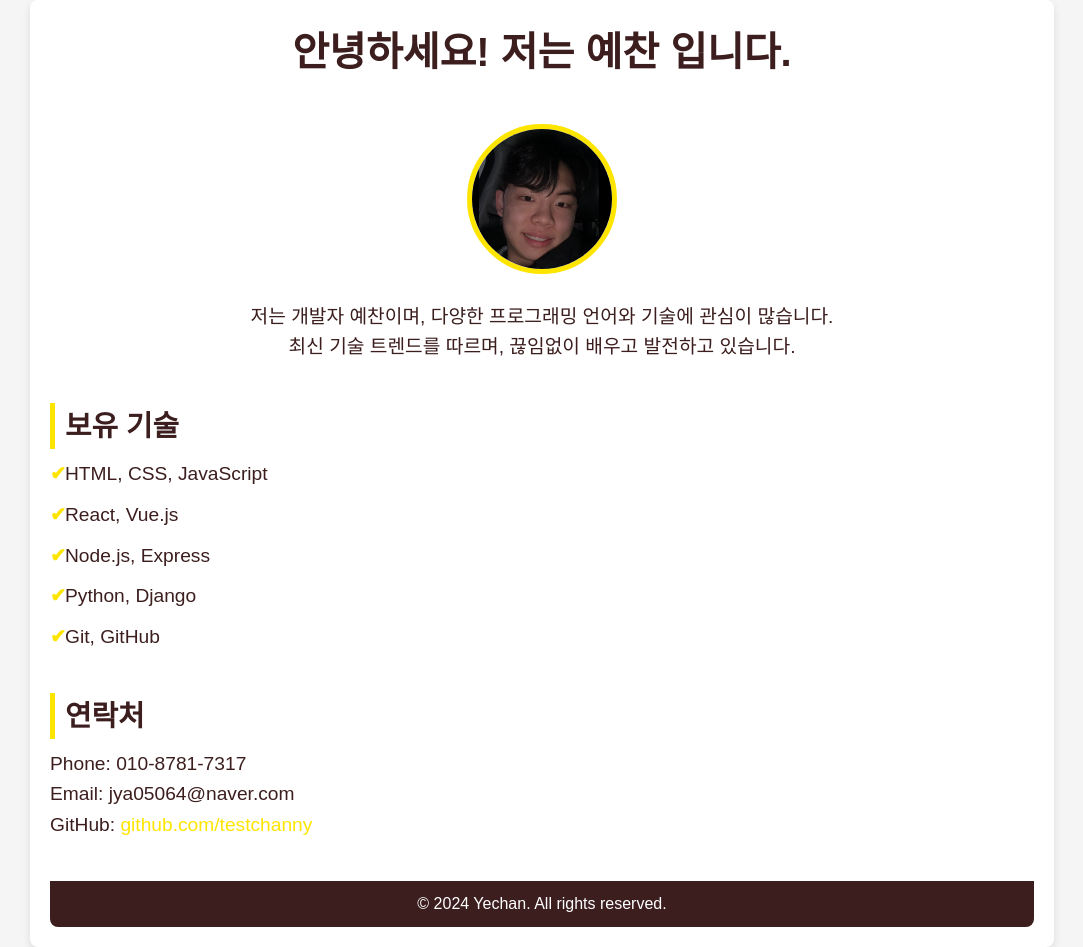
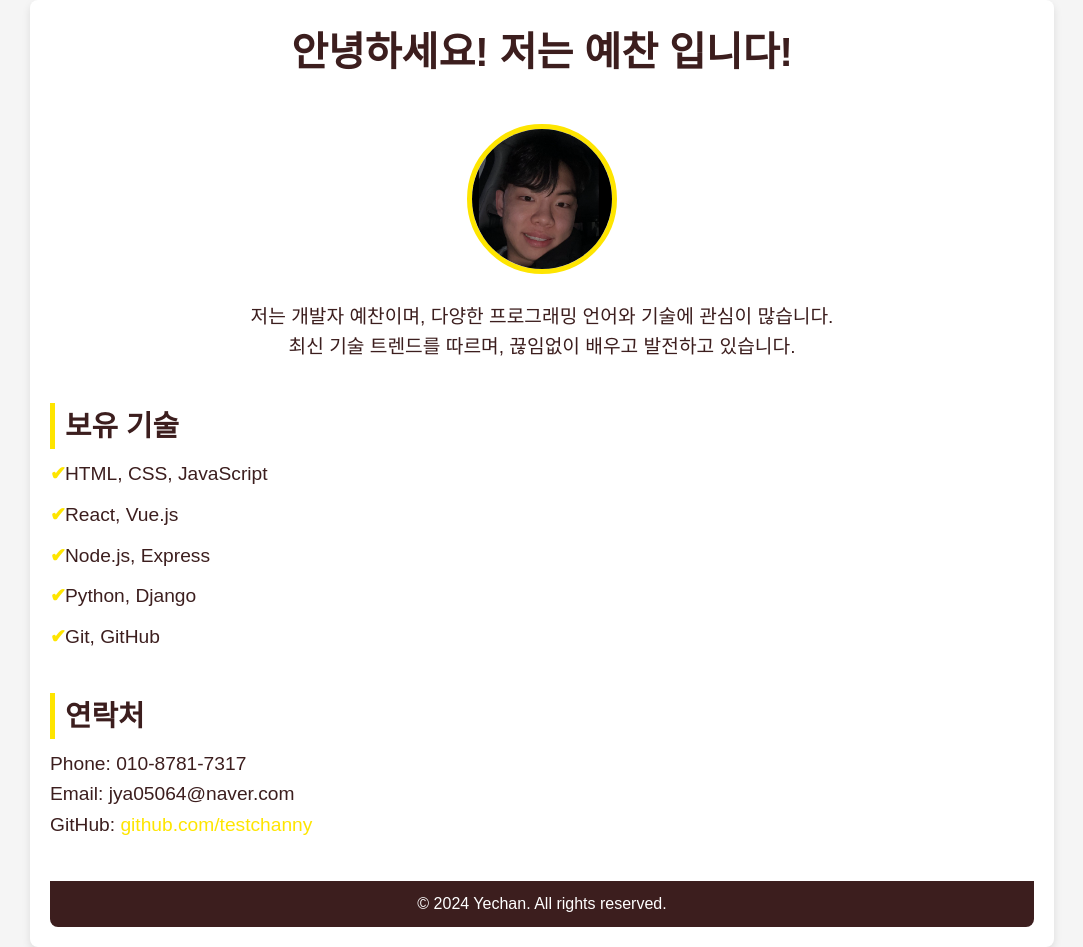
Before and after one commit to testchanny/mastering-git-github, a website: page public/index.html in a window 1280 px wide. Shown: the whole page, without its empty margins (98-1181 px from the left). Drawn offline with Linux system fonts and the light colour scheme.

Commit message:
Change header

```diff
--- a/public/index.html
+++ b/public/index.html
@@ -10,7 +10,7 @@
 <body>
     <div class="container">
         <header>
-            <h1>안녕하세요! 저는 예찬 입니다.</h1>
+            <h1>안녕하세요! 저는 예찬 입니다!</h1>
         </header>
 
         <section class="profile">
```
